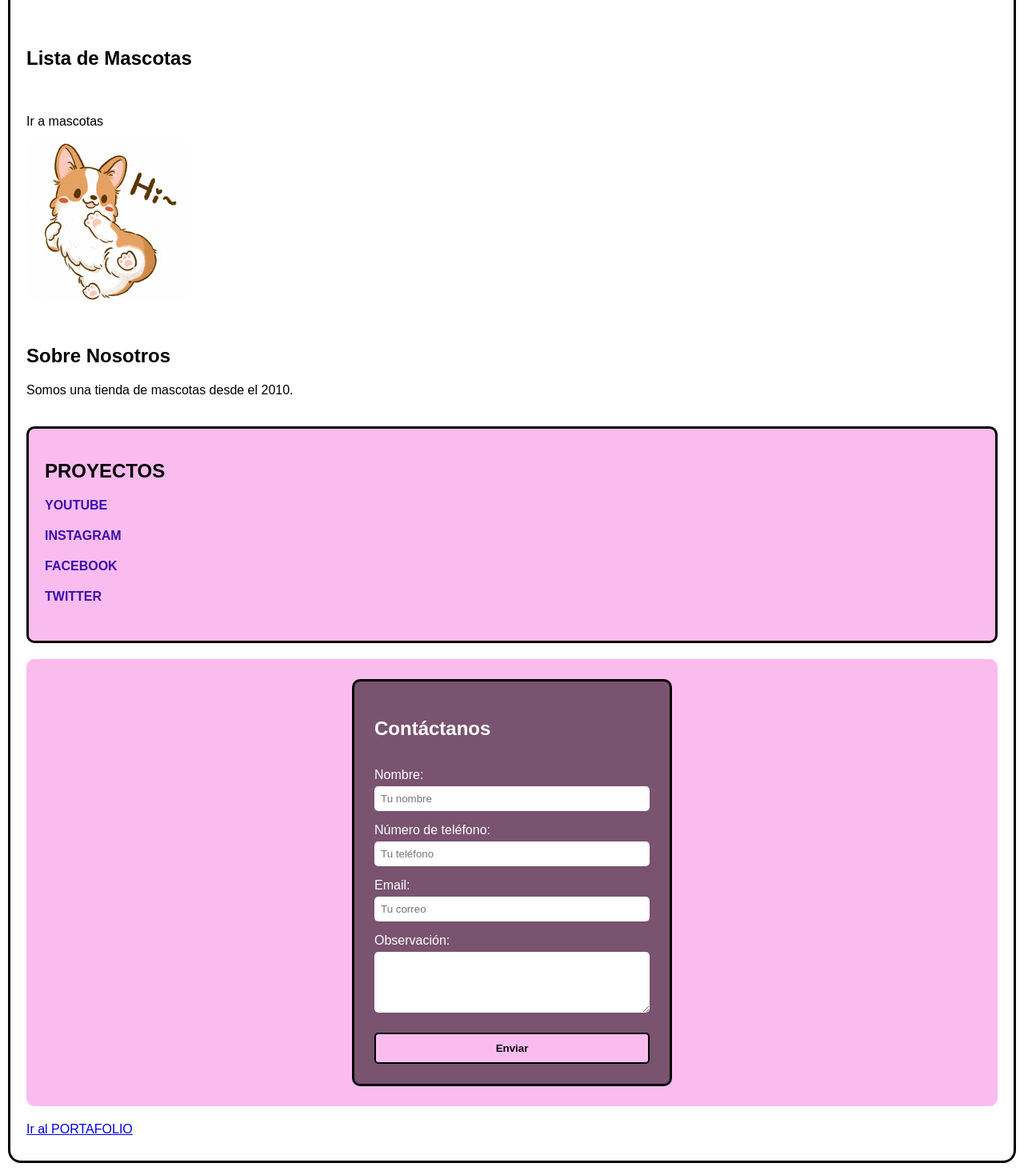
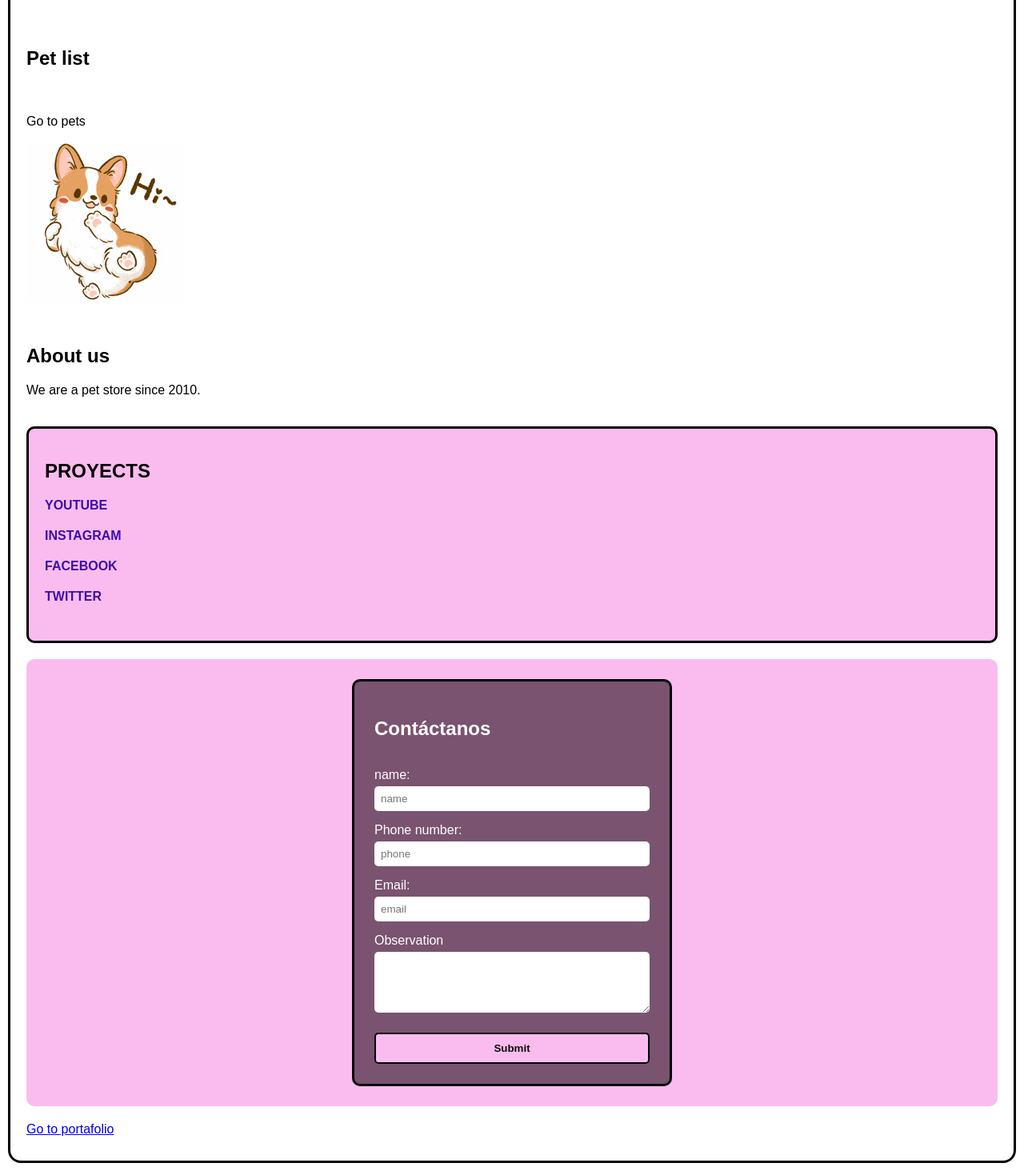
Before and after one commit to joinercantillo/html-week1, a plain HTML site: page portafolio/index.html in a window 1280 px wide. Shown: the part 94-1558 px from the top of the page at 80% size. Drawn offline with Linux system fonts and the light colour scheme.

Commit message:
corrections

```diff
--- a/portafolio/index.html
+++ b/portafolio/index.html
@@ -1,5 +1,5 @@
 <!DOCTYPE html>
-<html lang="es">
+<html lang="en">
 <head>
     <meta charset="UTF-8">
     <meta name="viewport" content="width=device-width, initial-scale=1.0">
@@ -8,20 +8,20 @@
 </head>
 <body>
     <h1>Pet Store</h1>
-    <h2>Lista de Mascotas</h2>
+    <h2>Pet list</h2>
 
     <section class="link">
-        <p>Ir a mascotas</p>
-        <a href="mascotas.html"><img src="200w.gif" alt="Icono de mascota"></a>
+        <p>Go to pets</p>
+        <a href="mascotas.html"><img src="200w.gif" alt="peticon"></a>
     </section>
 
     <section>
-        <h2>Sobre Nosotros</h2>
-        <p>Somos una tienda de mascotas desde el 2010.</p>
+        <h2>About us</h2>
+        <p>We are a pet store since 2010.</p>
     </section>
 
     <section class="projects">
-        <h2>PROYECTOS</h2>
+        <h2>PROYECTS</h2>
         <ul>
             <li><a href="#">YOUTUBE</a></li>
             <li><a href="#">INSTAGRAM</a></li>
@@ -34,27 +34,27 @@
         <form action="">
             <h2>Contáctanos</h2>
             <div class="form-group">
-                <label for="name">Nombre:</label>
-                <input type="text" id="name" placeholder="Tu nombre">
+                <label for="name">name:</label>
+                <input type="text" id="name" placeholder="name">
             </div>
             <div class="form-group">
-                <label for="num">Número de teléfono:</label>
-                <input type="text" id="num" placeholder="Tu teléfono">
+                <label for="num">Phone number:</label>
+                <input type="text" id="num" placeholder="phone">
             </div>
             <div class="form-group">
                 <label for="email">Email:</label>
-                <input type="email" id="email" placeholder="Tu correo">
+                <input type="email" id="email" placeholder="email">
             </div>
             <div class="form-group">
-                <label for="observacion">Observación:</label>
-                <textarea id="observacion" rows="4"></textarea>
+                <label for="observation">Observation</label>
+                <textarea id="observation" rows="4"></textarea>
             </div>
-            <button type="submit">Enviar</button>
+            <button type="submit">Submit</button>
         </form>
     </section>
 
     <section class="link">
-        <a href="portafolio.html">Ir al PORTAFOLIO</a>
+        <a href="portafolio.html">Go to portafolio</a>
     </section>
 </body>
 </html>
--- a/portafolio/styles.css
+++ b/portafolio/styles.css
@@ -8,10 +8,9 @@ body {
     display: flex;
     flex-direction: column;
     gap: 20px;
-    font-family: sans-serif; /* Añadido para que la letra se vea más moderna */
+    font-family: sans-serif;
 }
 
-/* Mascotas */
 .mascotas {
     background-color: rgb(250, 188, 238);
     display: flex;
@@ -30,7 +29,7 @@ body {
     box-shadow: 10px 10px 10px rgba(0,0,0,0.3);
 }
 
-/* Proyectos */
+
 .projects {
     background-color: rgb(250, 188, 238);
     padding: 20px;
@@ -41,7 +40,7 @@ body {
 
 .projects ul {
     color: rgb(82, 42, 184);
-    list-style-type: none; /* Elimina las viñetas por defecto si lo deseas */
+    list-style-type: none;
     padding-left: 0;
 }
 
@@ -69,7 +68,7 @@ body {
 form {
     display: flex;
     flex-direction: column;
-    background-color: rgb(121, 83, 112); /* Fondo contrastante para el formulario */
+    background-color: rgb(121, 83, 112);
     padding: 25px;
     border-radius: 10px;
     color: white;
@@ -77,7 +76,7 @@ form {
     box-sizing: border-box;
     gap: 15px;
     width: 100%;
-    max-width: 400px; /* Evita que el formulario sea inmenso en pantallas grandes */
+    max-width: 400px;
 }
 
 .form-group {
@@ -108,10 +107,10 @@ button[type="submit"]:hover {
     background-color: rgb(230, 168, 218);
 }
 
-/* Navegación y Enlaces */
+
 nav {
     background-color: #ffffff;
-    height: 20px; /* Ajustado para que no tome tanto espacio vacío */
+    height: 20px;
     border-radius: 10px;
 }
 
```
Also changed, not shown: portafolio/mascotas.html (+7 -7 lines).
